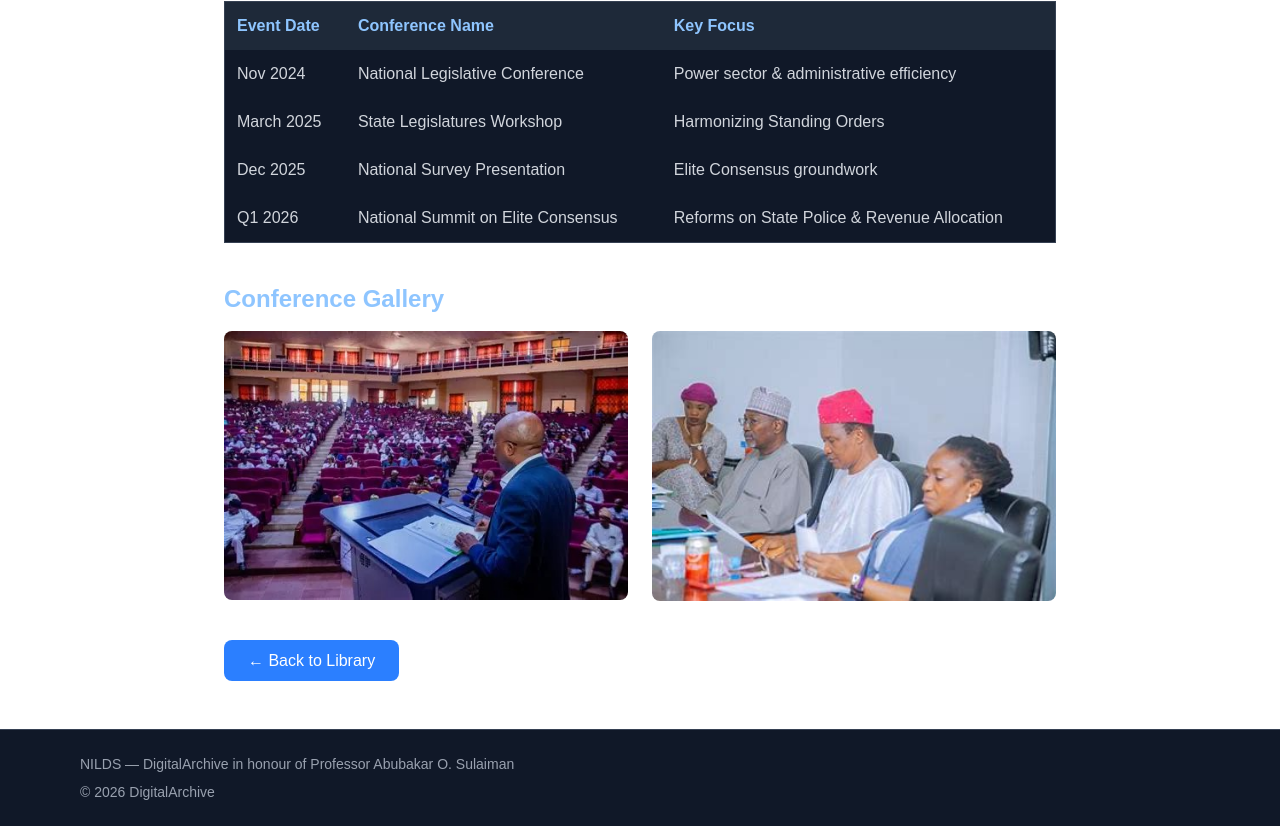
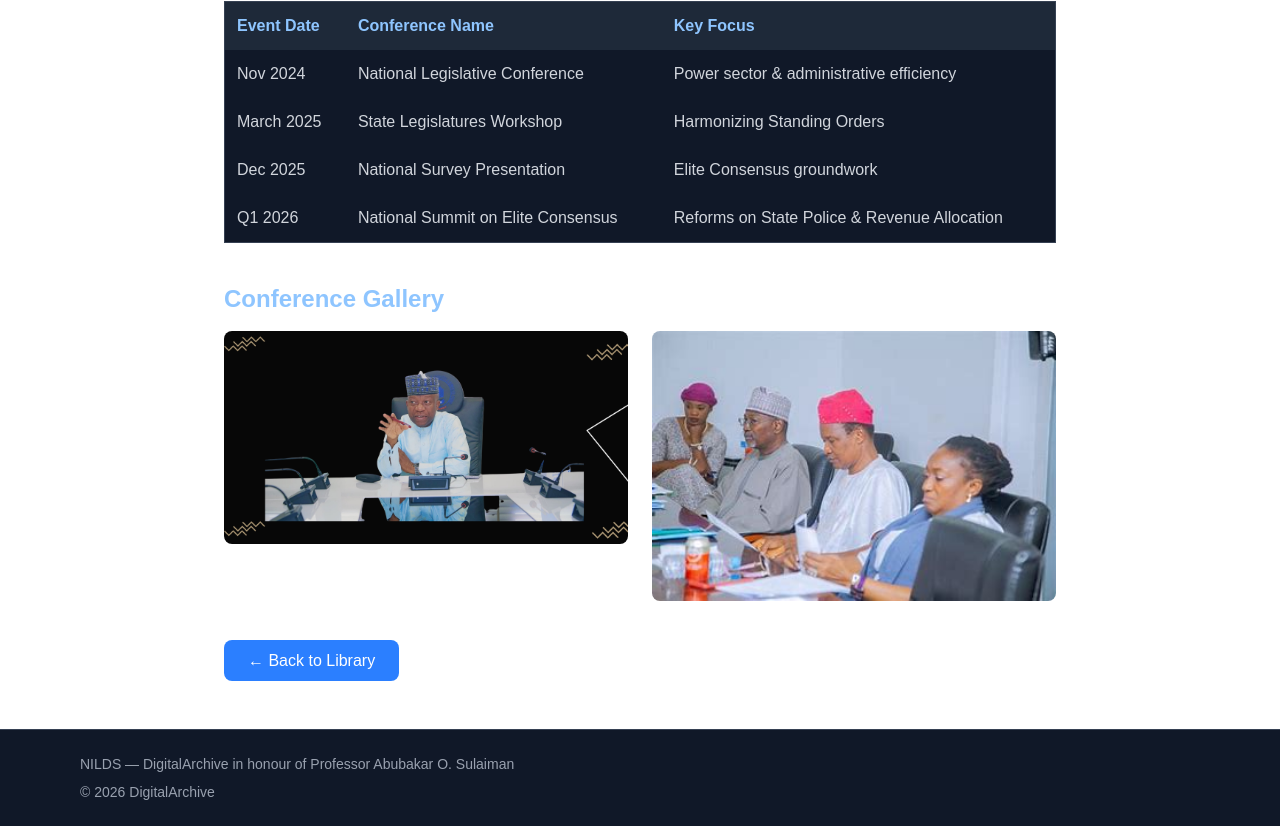
Before and after one commit to hazeemmh-creator/sulaiman-archive-project, a Next.js app: page /library/legislative-conference in a window 1280 px wide. Shown: the part 2220-3046 px from the top of the page. Built offline with nearby package versions, Linux system fonts and the light colour scheme.

Commit message:
Legislative cover

```diff
--- a/app/library/legislative-conference/page.tsx
+++ b/app/library/legislative-conference/page.tsx
@@ -171,7 +171,7 @@ export default function LegislativeConferencePage() {
 
       <div className="grid grid-cols-1 sm:grid-cols-2 gap-6">
         <Image
-          src="/library-conference.jpg"
+          src="/library-conference3.jpg"
           alt="Legislative Conference Photo"
           width={600}
           height={400}
```
Also changed, not shown: public/library-conference2.jpg (added), public/library-conference3.jpg (added).
